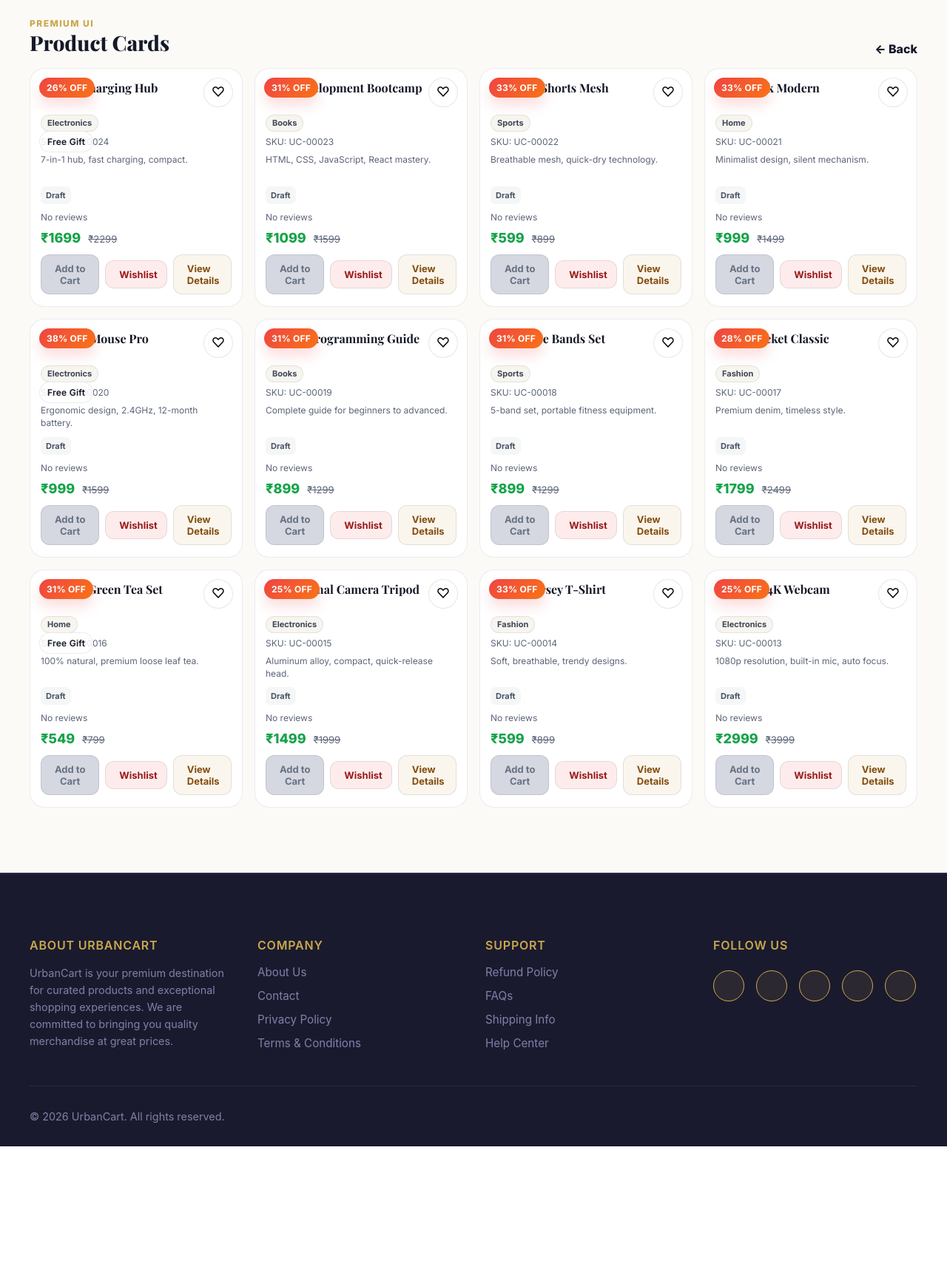
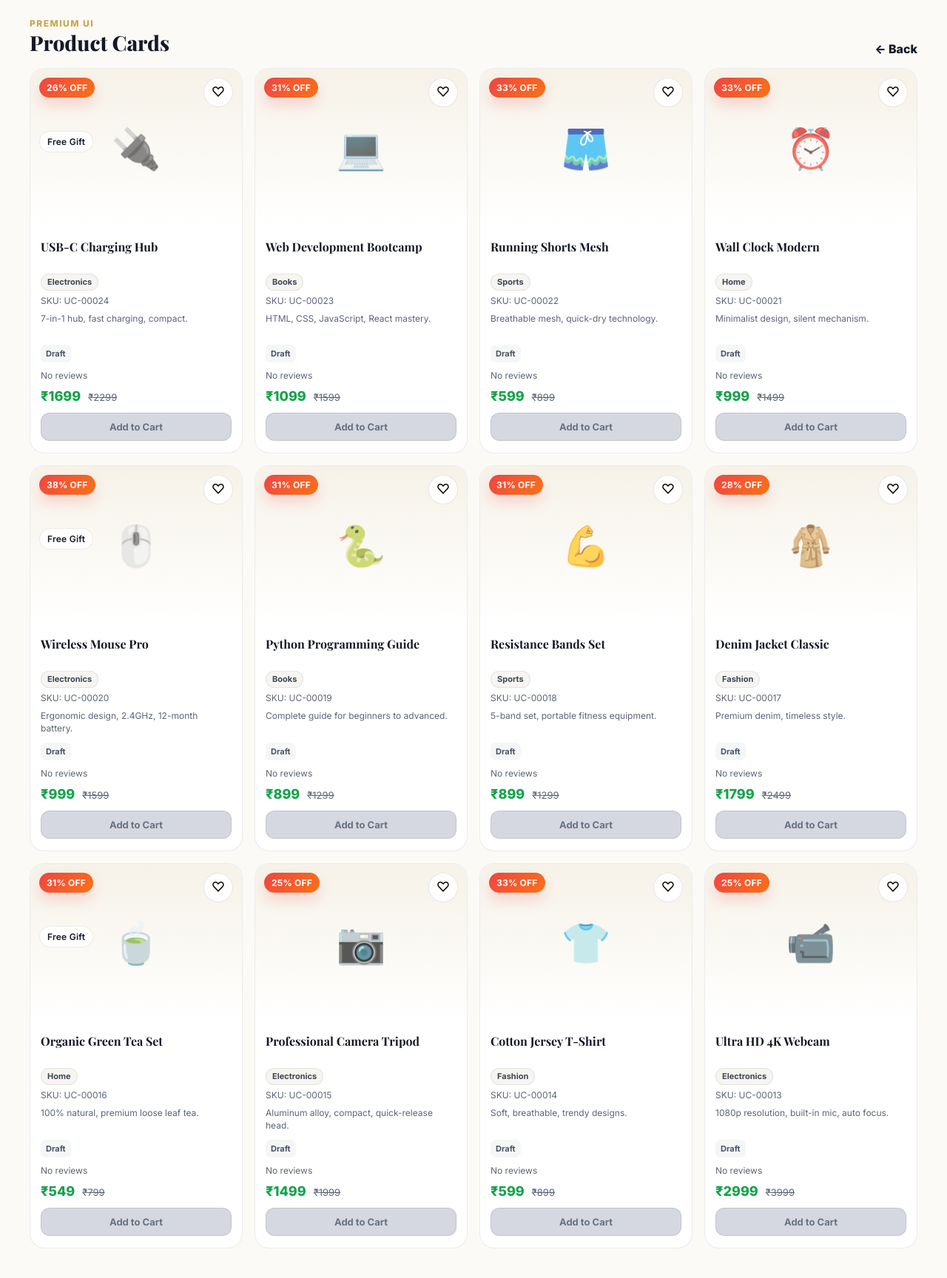
Before and after one commit to Abhyodhya7175/E-Commerce, a Flask app: page /cards in a window 1280 px wide. Shown: the top 1728 px of the page at 74% size. Before the commit the page ends 1550 px from the top, so only its background shows below. Run offline with Flask 3, Linux system fonts and the light colour scheme.

Commit message:
Improved home page

```diff
--- a/flask_app/static/css/product_card_premium.css
+++ b/flask_app/static/css/product_card_premium.css
@@ -36,7 +36,7 @@
 .uc-imgwrap{
   aspect-ratio: 4/3;
   overflow: hidden;
-  display: none; align-items:center; justify-content:center;
+  display:flex; align-items:center; justify-content:center;
 }
 .uc-imgwrap img{
   width: 100%;
@@ -44,7 +44,7 @@
   object-fit: cover;
   transform: scale(1.02);
   transition: transform .35s ease;
-  display: none;
+  display:block;
 }
 .uc-card:hover .uc-imgwrap img{ transform: scale(1.08); }
 
@@ -224,50 +224,25 @@
   cursor: not-allowed;
 }
 
-.uc-wishlist-btn{
-  flex: 1;
-  padding: 10px 12px;
-  border-radius: 12px;
-  border: 1px solid rgba(21,24,39,.10);
+.uc-stock{
+  font-size: 12px;
+  font-weight: 700;
+  padding: 6px 10px;
+  border-radius: 999px;
+  background: rgba(22,163,74,.10);
+  color: #166534;
+  border: 1px solid rgba(22,163,74,.18);
+}
+.uc-stock-out{
   background: rgba(239,68,68,.10);
+  border-color: rgba(239,68,68,.18);
   color: #991b1b;
-  font-weight: 700;
-  font-size: 13px;
-  cursor: pointer;
-  transition: transform .15s ease, background .15s ease, color .15s ease;
-  display: flex;
-  align-items: center;
-  justify-content: center;
-  gap: 6px;
 }
-.uc-wishlist-btn:hover{
-  background: rgba(239,68,68,.18);
-  color: #dc2626;
+.uc-stock-low{
+  background: rgba(245,158,11,.12);
+  border-color: rgba(245,158,11,.22);
+  color: #8a4b0b;
 }
-.uc-wishlist-btn:active{ transform: scale(.98); }
-
-.uc-view-details{
-  flex: 1;
-  padding: 10px 12px;
-  border-radius: 12px;
-  border: 1px solid rgba(21,24,39,.10);
-  background: rgba(201,168,76,.10);
-  color: #854d0e;
-  font-weight: 700;
-  font-size: 13px;
-  cursor: pointer;
-  text-decoration: none;
-  transition: transform .15s ease, background .15s ease, color .15s ease;
-  display: flex;
-  align-items: center;
-  justify-content: center;
-  gap: 6px;
-}
-.uc-view-details:hover{
-  background: rgba(201,168,76,.18);
-  color: #b45309;
-}
-.uc-view-details:active{ transform: scale(.98); }
 
 /* Responsive helpers */
 .uc-grid{
--- a/flask_app/static/js/shop_commerce.js
+++ b/flask_app/static/js/shop_commerce.js
@@ -420,7 +420,7 @@
   }
 
   document.addEventListener('click', async (event) => {
-    const wishlistButton = event.target.closest('[data-wishlist-id], .pcard-wishlist, .uc-wish, .uc-wishlist-btn, #pd-wish');
+    const wishlistButton = event.target.closest('[data-wishlist-id], .pcard-wishlist, .uc-wish, #pd-wish');
     if (wishlistButton) {
       event.preventDefault();
       event.stopPropagation();
--- a/flask_app/templates/components/product_card_premium.html
+++ b/flask_app/templates/components/product_card_premium.html
@@ -75,12 +75,6 @@
 
       <div class="uc-row uc-bottom">
         <button class="uc-cart" type="button" data-cart-id="{{ p.id }}" data-stock="{{ p.stockQuantity or 0 }}" {% if (p.stockStatus or '')|lower == 'out of stock' %}disabled{% endif %}>Add to Cart</button>
-        <button class="uc-wishlist-btn" type="button" data-wishlist-id="{{ p.id }}" aria-label="Add to wishlist">
-          <i class="fas fa-heart"></i> Wishlist
-        </button>
-        <a href="{{ href }}" class="uc-view-details" aria-label="View details">
-          <i class="fas fa-eye"></i> View Details
-        </a>
       </div>
     </div>
   </article>
```
Also changed, not shown: 1 other file.
